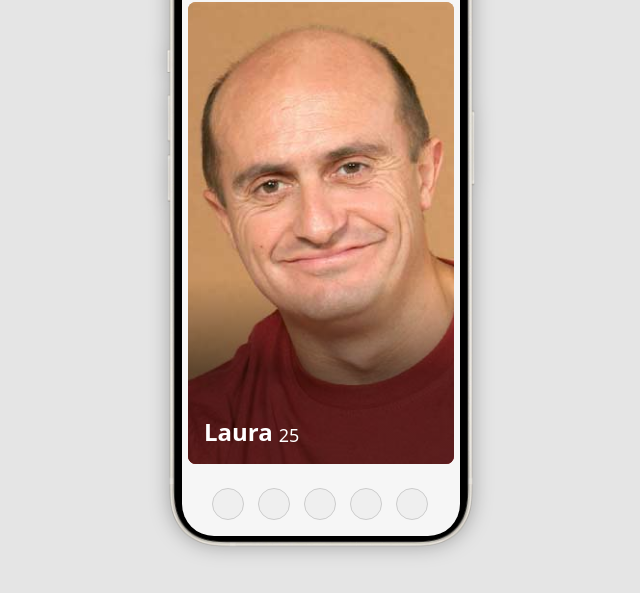
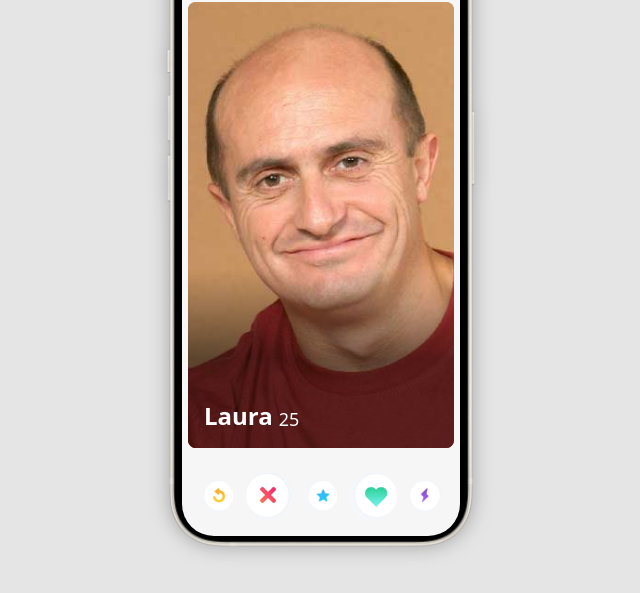
Before and after one commit to BryanGordon/Tinder-clone, a plain HTML site: page index.html in a window 1280 px wide. Shown: the part 163-756 px from the top of the page, without its empty margins (319-959 px from the left). Drawn offline with Linux system fonts and the light colour scheme.

Commit message:
Add last CSS

```diff
--- a/index.html
+++ b/index.html
@@ -21,11 +21,11 @@
     </div>
 
     <footer>
-      <button aria-label=""></button>
-      <button aria-label=""></button>
-      <button aria-label=""></button>
-      <button aria-label=""></button>
-      <button aria-label=""></button>
+      <button class="is-undo" aria-label="undo"></button>
+      <button class="is-remove is-big" aria-label="remove"></button>
+      <button class="is-star" aria-label="star"></button>
+      <button class="is-big is-fav" aria-label="fav"></button>
+      <button class="is-flash" aria-label="flash"></button>
     </footer>
   </section>
 </main>
@@ -88,10 +88,41 @@
     align-items: center;
 
     & button {
+      background: url('./tinder-icons.webp') no-repeat;
+      background-position: 0px 0px;
+      background-size: 175px;
       height: 32px;
       width: 32px;
       border-radius: 50%;
-      border: 1px solid #ccc;
+      border: 0;
+      cursor: pointer;
+      transition: scale .3s ease;
+
+      &:hover {
+        scale: 1.3;
+      }
+
+      &.is-big {
+        background-size: 250px;
+        width: 48px;
+        height: 48px;
+      }
+
+      &.is-undo {
+        background-position: -140px;
+      }
+
+      &.is-remove {
+        background-position: -152px;
+      }
+
+      &.is-star {
+        background-position: -69px;
+      }
+
+      &.is-fav {
+        background-position: -46;
+      }
     }
   }
 
```
